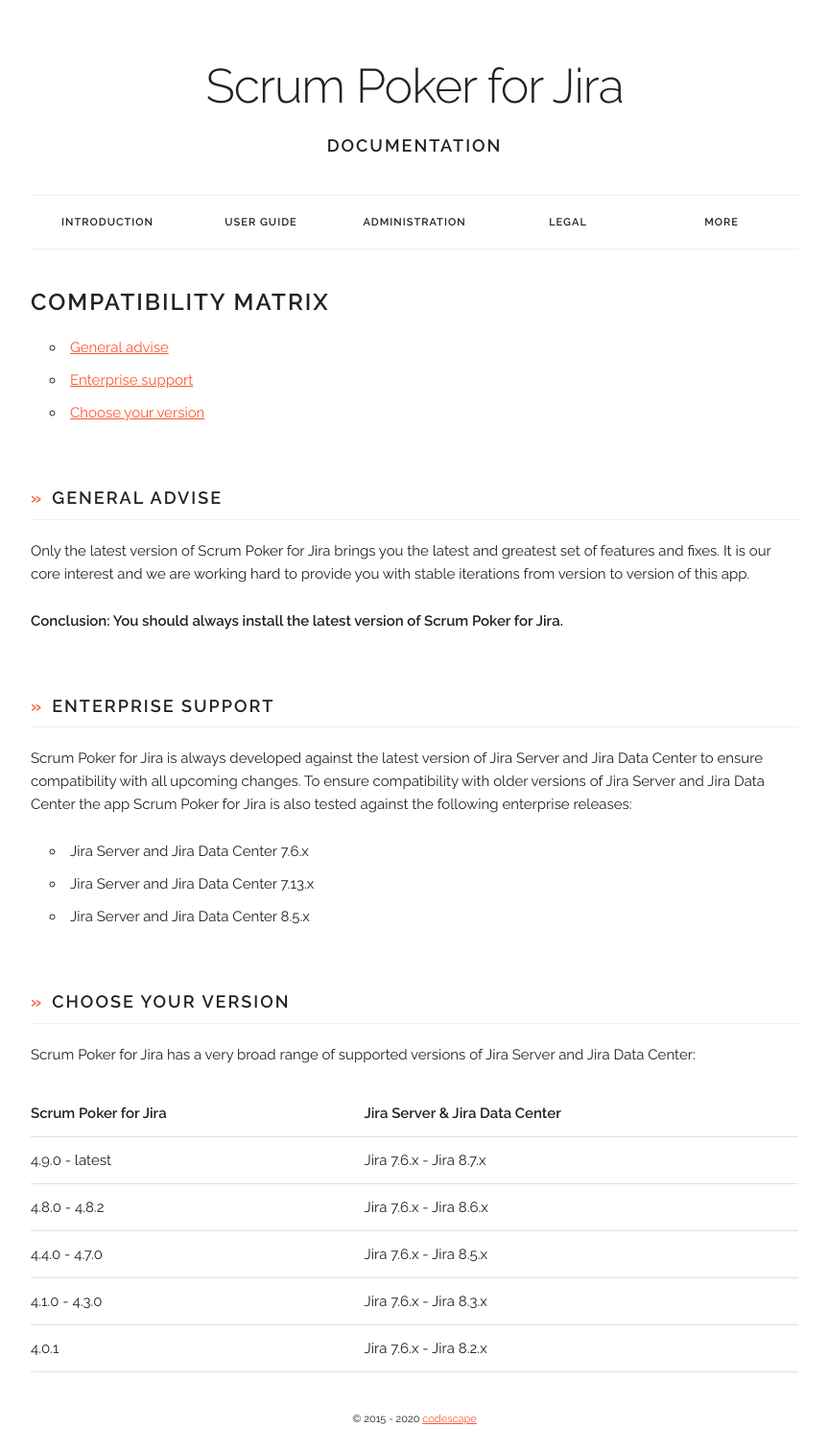
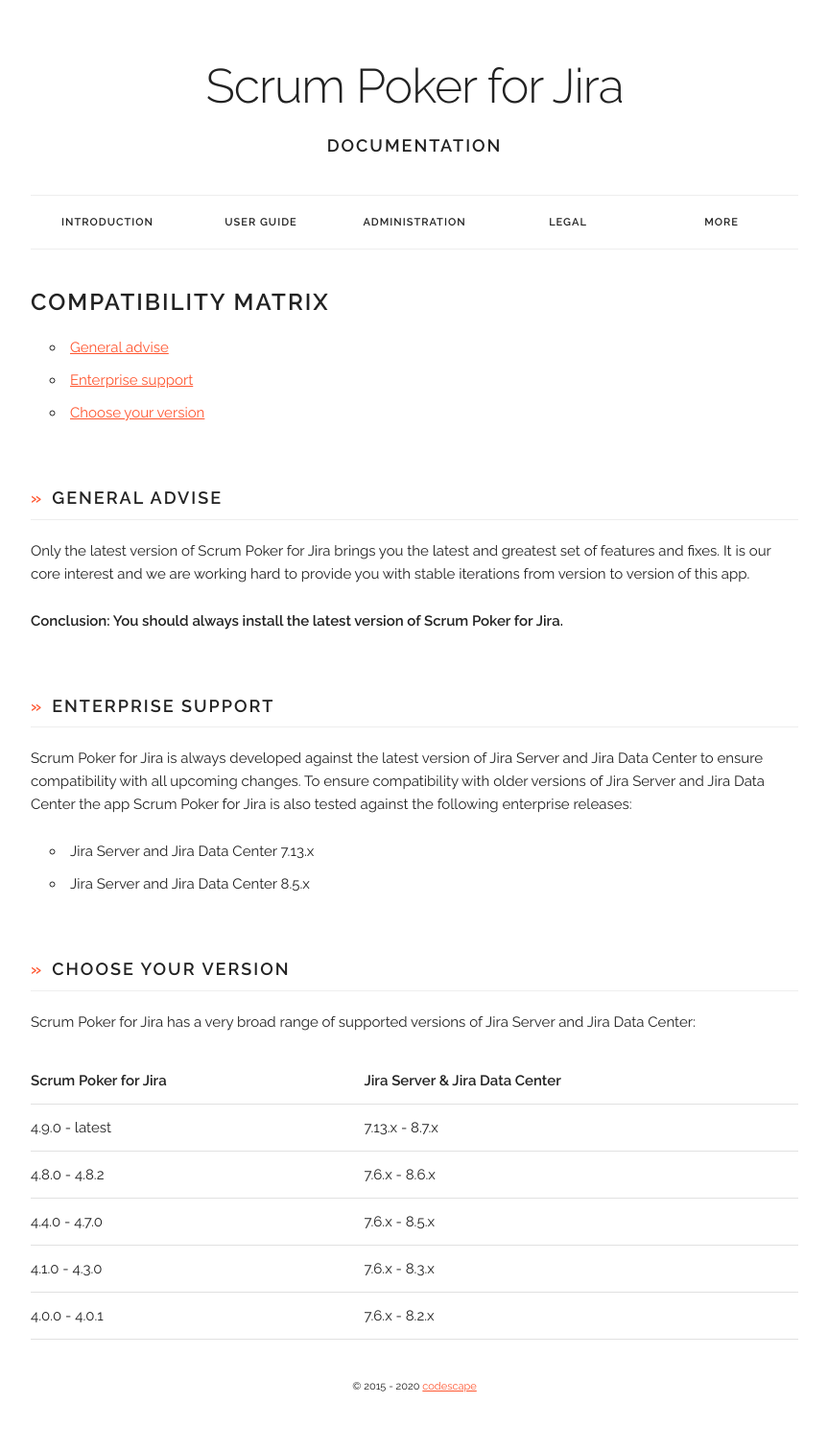
Before and after one commit to codescape/jira-scrum-poker, a Jekyll site: the page built from docs/compatibility-matrix.md, in a window 1280 px wide. Shown: the whole page at 96% size, without its empty margins (208-1071 px from the left). Built offline with Jekyll 4.4.1, drawn with Linux system fonts in a browser that asks for light colours; nearby versions of some CDN libraries; after the commit the page ends 1478 px from its top, so only the background shows below that.

Commit message:
chore: drop support for Jira Software versions older than 7.13.x

```diff
--- a/docs/compatibility-matrix.md
+++ b/docs/compatibility-matrix.md
@@ -18,7 +18,6 @@
 Scrum Poker for Jira is always developed against the latest version of Jira Server and Jira Data Center to ensure compatibility with all upcoming changes.
 To ensure compatibility with older versions of Jira Server and Jira Data Center the app Scrum Poker for Jira is also tested against the following enterprise releases:
 
-* Jira Server and Jira Data Center 7.6.x
 * Jira Server and Jira Data Center 7.13.x
 * Jira Server and Jira Data Center 8.5.x
 
@@ -28,8 +27,8 @@
 
 | Scrum Poker for Jira | Jira Server & Jira Data Center |
 | -------------------- | ------------------------------ |
-| 4.9.0 - latest       | Jira 7.6.x - Jira 8.7.x        |
-| 4.8.0 - 4.8.2        | Jira 7.6.x - Jira 8.6.x        |
-| 4.4.0 - 4.7.0        | Jira 7.6.x - Jira 8.5.x        |
-| 4.1.0 - 4.3.0        | Jira 7.6.x - Jira 8.3.x        |
-| 4.0.1                | Jira 7.6.x - Jira 8.2.x        |
+| 4.9.0 - latest       | 7.13.x - 8.7.x                 |
+| 4.8.0 - 4.8.2        | 7.6.x - 8.6.x                  |
+| 4.4.0 - 4.7.0        | 7.6.x - 8.5.x                  |
+| 4.1.0 - 4.3.0        | 7.6.x - 8.3.x                  |
+| 4.0.0 - 4.0.1        | 7.6.x - 8.2.x                  |
--- a/pom.xml
+++ b/pom.xml
@@ -43,7 +43,7 @@
         <jira.version>8.7.1</jira.version>
         <jira.version.latest>${jira.version}</jira.version.latest>
         <jira.version.enterprise>8.5.3</jira.version.enterprise>
-        <jira.version.oldest>7.6.17</jira.version.oldest>
+        <jira.version.oldest>7.13.12</jira.version.oldest>
 
         <!-- Dependency versions -->
         <amps.version>8.0.4</amps.version>
```
Also changed, not shown: docs/changelog.md.
